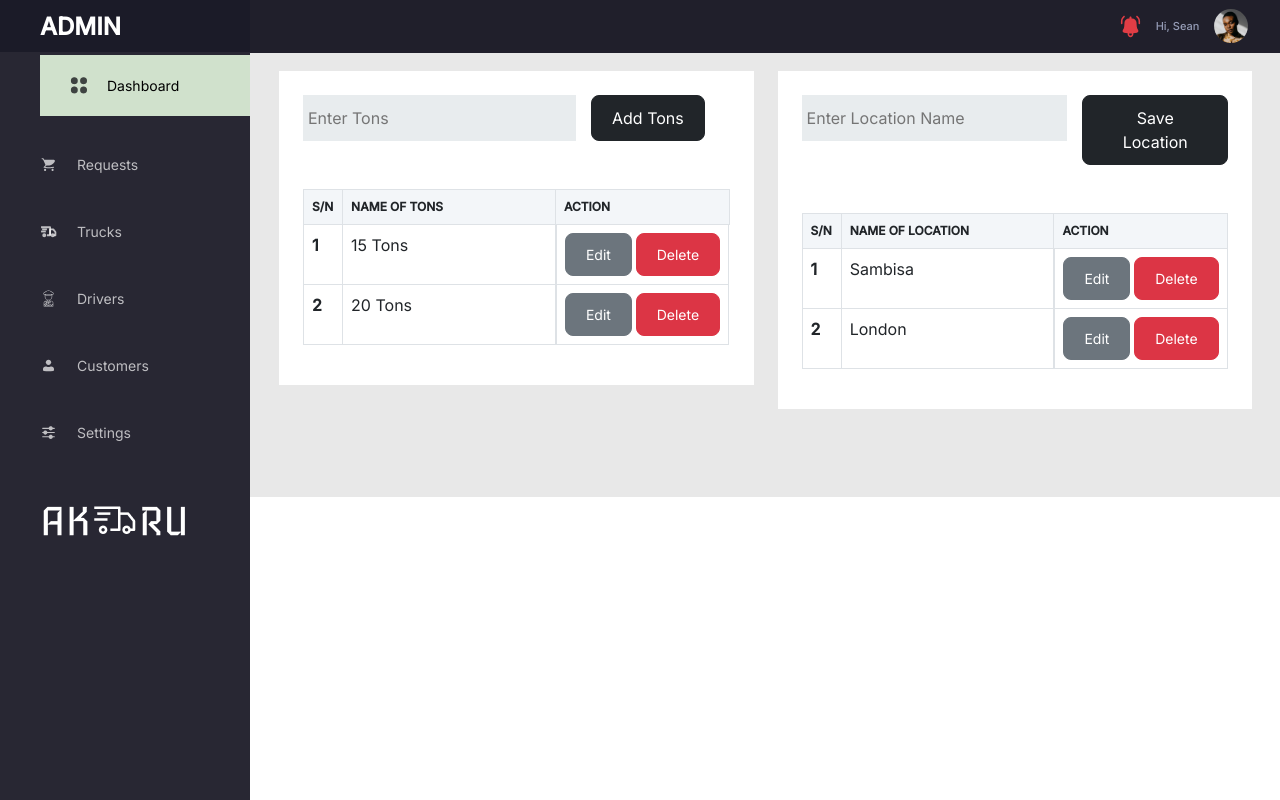
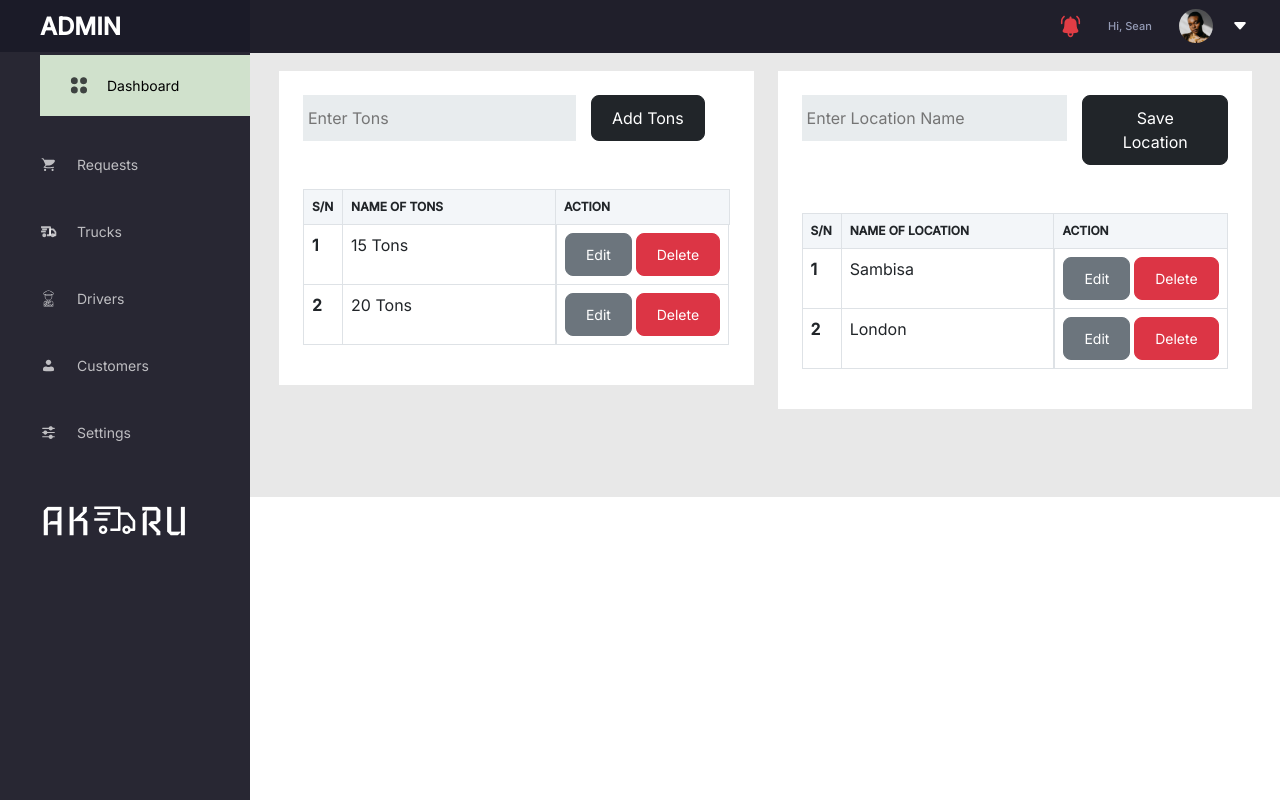
Before and after one commit to emmasam1/akeru1, a React (Create React App) app: page /admin-dashboard/setting in a window 1280 px wide. Built offline with nearby package versions, Linux system fonts and the light colour scheme; a web font is replaced by a local one.

Commit message:
navbar dropdown

```diff
--- a/src/Dashboard/Dashboard.css
+++ b/src/Dashboard/Dashboard.css
@@ -218,7 +218,7 @@
 .user-info-holder {
   padding: 9px 0 0 0;
   margin: 0 20px 0 0;
-  width: 130px;
+  width: 190px;
 }
 .notification-icon {
   width: 25px;
@@ -499,6 +499,9 @@ input[type="text"]::placeholder {
   width: 64%;
   height: 46px;
 }
+.admin-nav-dropdown{
+  top: 5px;
+}
 
 #breathing-loader {
   -webkit-animation: breathing 2s ease-out infinite normal;
--- a/src/Dashboard/Navbar.js
+++ b/src/Dashboard/Navbar.js
@@ -25,6 +25,12 @@ function Navbar(props) {
         <div className="rounded-circle user-img">
           <img src={user} alt="" className="img-fluid rounded-circle" />
         </div>
+        <div className="dropdown">
+          <i className="bi bi-caret-down-fill text-white position-relative admin-nav-dropdown" type="button" id="dropdownMenuButton1" data-bs-toggle="dropdown" aria-expanded="false"></i>
+            <ul className="dropdown-menu" aria-labelledby="dropdownMenuButton1">
+              <li><Link className="dropdown-item" to="#">Logout</Link></li>
+            </ul>
+        </div>
       </div>
     </div>
   );
--- a/src/Dashboard/Setting.js
+++ b/src/Dashboard/Setting.js
@@ -4,6 +4,8 @@ import axios from "axios";
 function Setting() {
   const [ton, setTon] = useState([]);
   const [locate, setLocate] = useState([])
+
+  const [editTon, setEditTon] = useState({})
 
 
   useEffect(() => {
@@ -60,7 +62,7 @@ function Setting() {
                         <th scope="row">{i + 1}</th>
                         <td>{e.tons}</td>
                         <td className="d-flex justify-content-between">
-                          <button className="btn btn-secondary btn-sm" data={e} onClick={()=>console.log(e)}>
+                          <button className="btn btn-secondary btn-sm" data={e} onClick={()=>setEditTon(e)}>
                             Edit
                           </button>
                           <button className="btn btn-danger btn-sm" data={e} onClick={()=>alert(e.tons)}>
--- a/src/Dashboard/Sidebar.js
+++ b/src/Dashboard/Sidebar.js
@@ -17,7 +17,7 @@ function Sidebar(props) {
         <div className="title-container d-flex justify-content-between">
           <h3>ADMIN</h3>
           <div>
-          <i class="bi bi-justify position-relative burger" onClick={props.showSidebar}></i>
+          <i className="bi bi-justify position-relative burger" onClick={props.showSidebar}></i>
           </div>
         </div>
 
```
